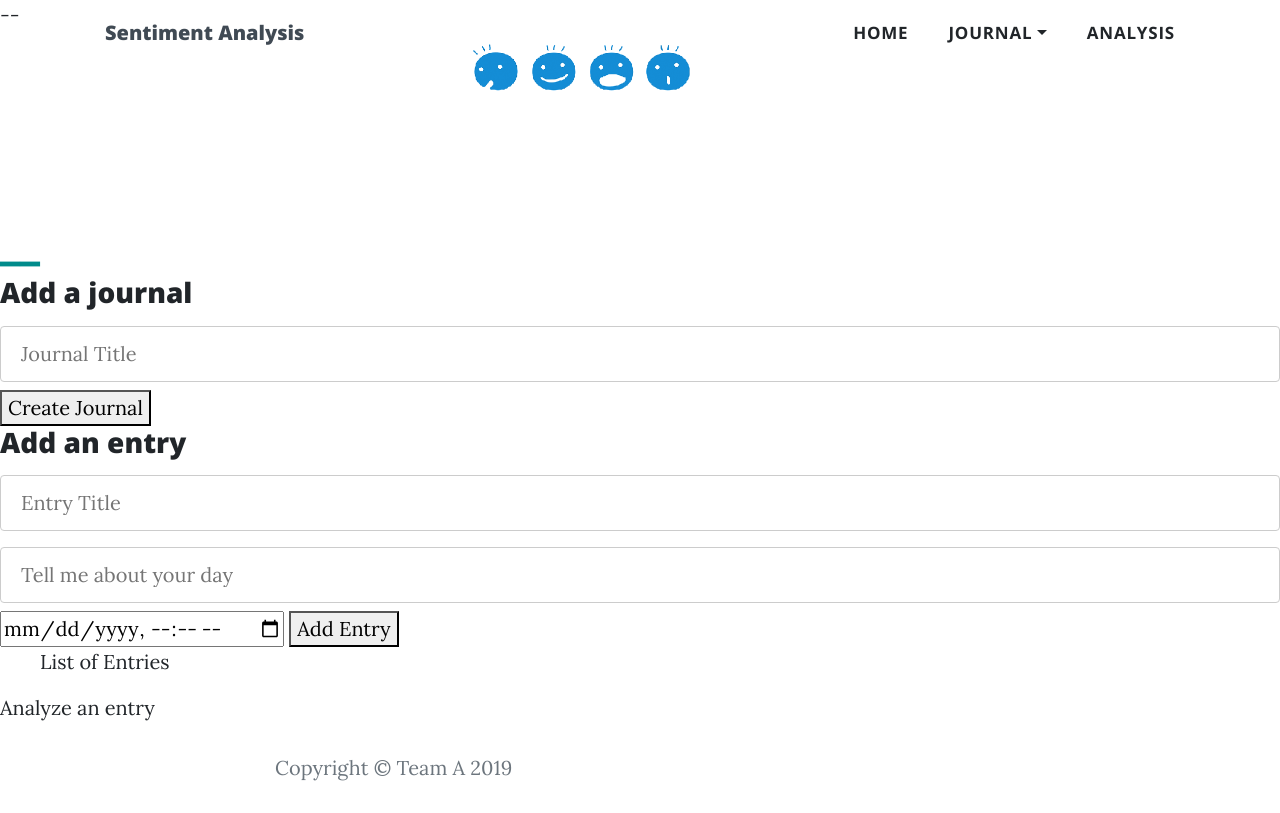
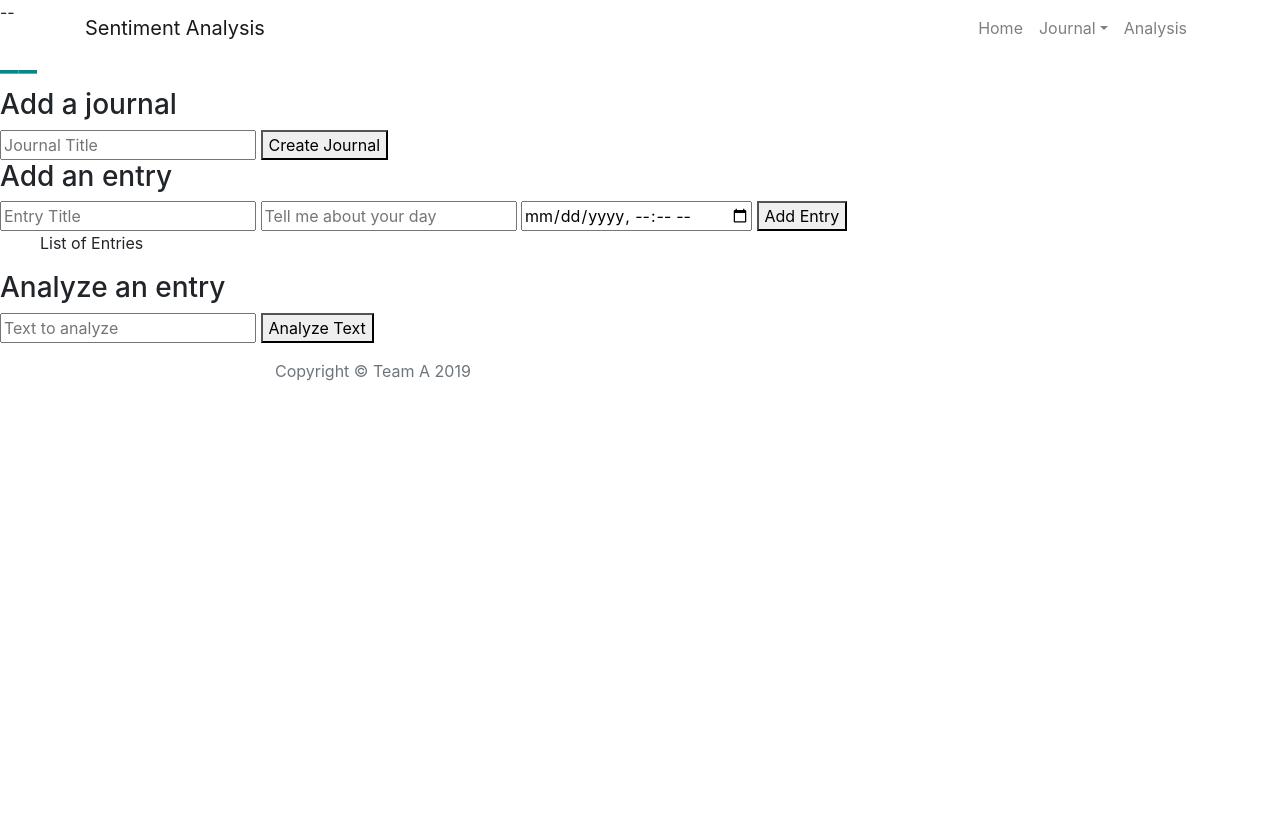
Before and after one commit to gracelamalva/Software-Engineering-Project, a Flask app: page /add/1 in a window 1280 px wide. After the commit the page ends 381 px from the top, so only its background shows below. Run offline with Flask 2, Linux system fonts and the light colour scheme; parts of the project's set-up code (start-up, migrations or seed data) failed here and were passed over; some libraries are stand-ins or nearby versions.

Commit message:
analysis working -- needto connect to db

```diff
--- a/app.py
+++ b/app.py
@@ -7,6 +7,8 @@
 
 app = Flask(__name__)
 app = create_app()
+
+#migrations
 
 
 def main():
--- a/app/api/request.py
+++ b/app/api/request.py
@@ -2,14 +2,16 @@
 from ibm_watson import NaturalLanguageUnderstandingV1
 from ibm_cloud_sdk_core.authenticators import IAMAuthenticator
 from ibm_watson.natural_language_understanding_v1 import Features, EntitiesOptions, KeywordsOptions, EmotionOptions
+from app.main.models import *
 
-authenticator = IAMAuthenticator('LTyxv2Vrq0kOCnzgVGsfw7w4KsgxpL8_U9bxe2TD-JU6')
+
+key = 'LTyxv2Vrq0kOCnzgVGsfw7w4KsgxpL8_U9bxe2TD-JU6'
+authenticator = IAMAuthenticator(key)
 natural_language_understanding = NaturalLanguageUnderstandingV1(
     version='2019-07-12',
     authenticator=authenticator)
 
 natural_language_understanding.set_service_url('https://gateway.watsonplatform.net/natural-language-understanding/api')
-
 
 def analyze(text):
     response = natural_language_understanding.analyze(
@@ -22,33 +24,24 @@
             emotion = EmotionOptions())).get_result()
 
     print(json.dumps(response, indent=2))
-
     emotion = json.dumps(response)
-
     loaded_json = json.loads(emotion)
-
     #for x in loaded_json:
         #print("%s: %s" % (x, loaded_json[x]))
-
     emotions = loaded_json['emotion']['document']['emotion']
 
     max = 0
-    emo = 0
+    emo = ""
     for key , value in emotions.items():
-    # print (emotion)
-        max = value
-        emo = key
-        #values = emotions.values()
-        if (value in emotions.items() > max):
+
+        if (value > max):
             max = value
             emo = key
-            print (key, value)
+            #print (key, value)
+        #print(key, value)
+    #print ("The max value is: " + str(max) + " and the emotion associated is: " + str(emo))
 
-        print(key, value)
-    largest = max(emotions.values)
-    print(largest)
-    print ("The max value is: " + str(max) + " and the emotion associated is: " + str(emo))
+    return emo
 
-
-mystring = "Analyze THIS"
-analyze(mystring)
+#mystring = "I feel hungry and cold"
+#analyze(mystring)
--- a/app/main/routes.py
+++ b/app/main/routes.py
@@ -7,7 +7,8 @@
 from .models import JournalEntry
 from flask_sqlalchemy import SQLAlchemy
 from app.main.config import Config
-#from app.api.request import analyze
+#from app.api.request import *
+from app.api.request import analyze
 
 #bp = Blueprint("site", __name__)
 db = SQLAlchemy()
@@ -91,13 +92,14 @@
 @bp.route('/analyze', methods = ['GET', 'POST'])
 def analyze_text():
     #template for the analyzed text -- the results from watson api
+    analyzed_text = ""
+    text = request.form['entry']
 
-    text = request.form['formtext']
-
-    if (method.request == "post"):
+    if (request.method == "POST"):
         analyzed_text =  analyze(text)
 
-    return render_template('analyze.html', analyzed_text = analyzed_text)
+
+    return render_template('analyze.html', analyzed_text = analyzed_text, text = text)
 
 """
 @bp.route('/populate', methods= ['GET','POST'])
--- a/app/main/templates/journal.html
+++ b/app/main/templates/journal.html
@@ -40,7 +40,16 @@
         {% endfor %}
     </ul>
 
-    <a type="button" href="{{url_for('main.analyze_text')}}">Analyze an entry</a>
+
+    <div class="journal-entry">
+        <h3>Analyze an entry</h3>
+        <form action="{{url_for('main.analyze_text')}}" method="post">
+
+            <input type="text" name="entry" placeholder="Text to analyze">
+            <button type="submit" action = "{{url_for('main.analyze_text')}}"> Analyze Text </button>
+        </form>
+    </div>
+
 
 </body>
 
--- a/app/main/templates/template.html
+++ b/app/main/templates/template.html
@@ -12,15 +12,15 @@
 
   <link rel="stylesheet" href="https://maxcdn.bootstrapcdn.com/bootstrap/4.0.0/css/bootstrap.min.css" integrity="sha384-Gn5384xqQ1aoWXA+058RXPxPg6fy4IWvTNh0E263XmFcJlSAwiGgFAW/dAiS6JXm" crossorigin="anonymous"> --
   <!-- Bootstrap core CSS -->
-  <link href="vendor/bootstrap/css/bootstrap.min.css" rel="stylesheet">
+  <link rel="app/main/templates/vendor/bootstrap/css/bootstrap.min.css" rel="stylesheet">
 
   <!-- Custom fonts for this template -->
-  <link href="vendor/fontawesome-free/css/all.min.css" rel="stylesheet" type="text/css">
-  <link href='https://fonts.googleapis.com/css?family=Lora:400,700,400italic,700italic' rel='stylesheet' type='text/css'>
-  <link href='https://fonts.googleapis.com/css?family=Open+Sans:300italic,400italic,600italic,700italic,800italic,400,300,600,700,800' rel='stylesheet' type='text/css'>
+  <link rel="vendor/fontawesome-free/css/all.min.css" rel="stylesheet" type="text/css">
+  <link rel='https://fonts.googleapis.com/css?family=Lora:400,700,400italic,700italic' rel='stylesheet' type='text/css'>
+  <link rel='https://fonts.googleapis.com/css?family=Open+Sans:300italic,400italic,600italic,700italic,800italic,400,300,600,700,800' rel='stylesheet' type='text/css'>
 
   <!-- Custom styles for this template -->
-  <link href="css/template.min.css" rel="stylesheet">
+  <link rel="app/main/templates/css/template.min.css" rel="stylesheet">
 
 </head>
 
--- a/app/main/user.csv
+++ /dev/null
@@ -1 +0,0 @@
-glamalva, grace lamalava, dsa3wd4, glamalva@gmail.com
```
Also changed, not shown: app/main/models.py (+7 -0 lines), app/main/templates/analyze.html (+7 -4 lines), project_management/use_cases_docs/use_case_01/use-case-report.md (+11 -0 lines), app/main/app.db, 2 other files.
